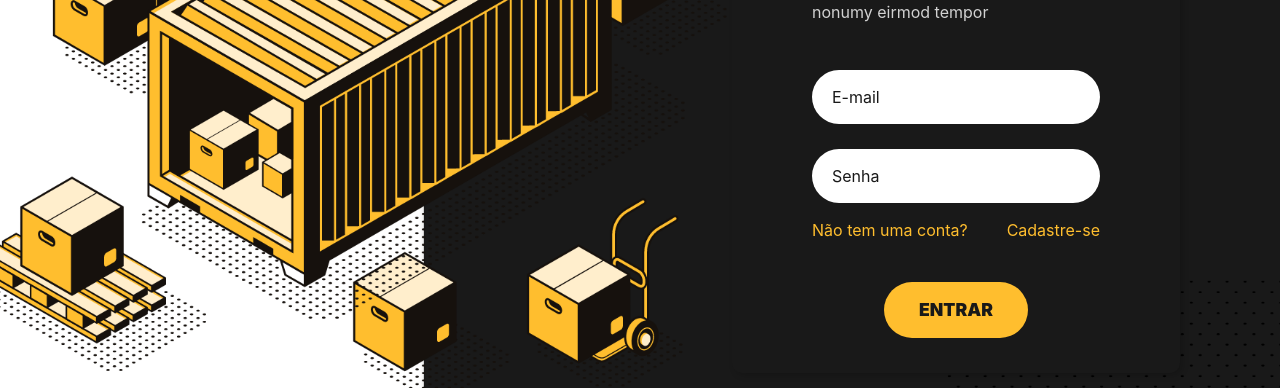
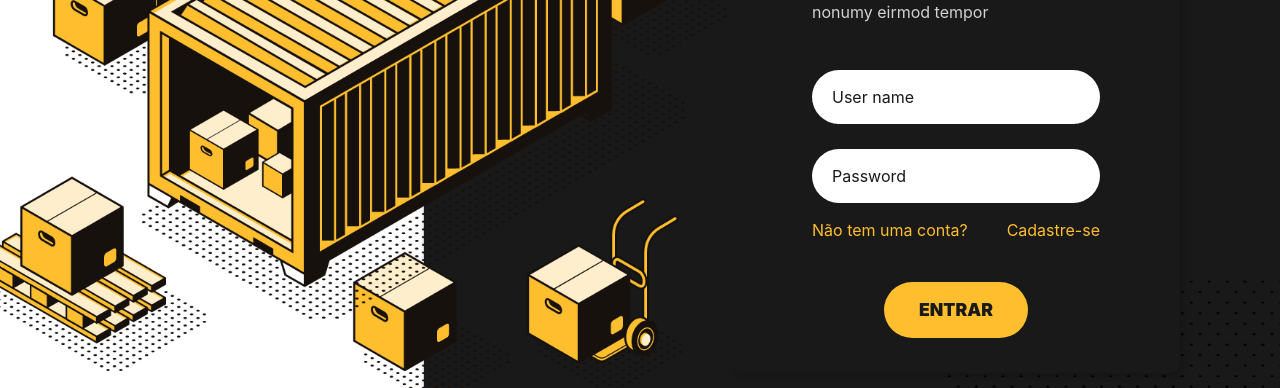
Before and after one commit to PedroFischerDeveloper/trabalho-ciro, an Angular app in the folder front/: page / in a window 1280 px wide. Shown: the part 281-669 px from the top of the page. Built offline with nearby package versions, Linux system fonts and the light colour scheme.

Commit message:
[CHORE] conectado api com as paginas de login e registro

```diff
--- a/front/src/app/auth/auth.component.html
+++ b/front/src/app/auth/auth.component.html
@@ -1,10 +1,23 @@
 <section>
   <div class="form-login">
     <h2>Bem vindo!</h2>
-        <p>Lorem ipsum dolor sit amet, consetetur sad-ipscing elitr, sed diam nonumy eirmod tempor</p>
-        <form #f="ngForm" (ngSubmit)="login(f)">
-            <input type="email" id="exampleInputEmail1" aria-describedby="emailHelp" placeholder="E-mail">
-            <input type="password" id="inputSenha" placeholder="Senha">
+    <p>
+      Lorem ipsum dolor sit amet, consetetur sad-ipscing elitr, sed diam nonumy
+      eirmod tempor
+    </p>
+    <form [formGroup]="form" (ngSubmit)="onSubmit(form.value)">
+      <input
+        type="text"
+        required
+        formControlName="userName"
+        placeholder="User name"
+      />
+      <input
+        type="password"
+        required
+        formControlName="password"
+        placeholder="Password"
+      />
 
       <div class="cadastro">
         <p>Não tem uma conta?</p>
--- a/front/src/app/auth/auth.component.ts
+++ b/front/src/app/auth/auth.component.ts
@@ -1,52 +1,41 @@
 import { Component, OnInit } from '@angular/core';
-import { HttpHeaders, HttpClient } from '@angular/common/http';
-import { AuthServiceService } from '../services/auth-service.service'
-import {NgForm} from '@angular/forms';
+import { HttpClient } from '@angular/common/http';
+import { AuthServiceService } from '../services/auth-service.service';
+
 import { Router } from '@angular/router';
-import {AuthType} from '../models/AuthType';
-
-interface dataPost {
-  nomeCliente: String,
-  numeroContainer: String,
-  statusContainer: String,
-  tipoContainer: Number
-  categoriaContainer: String,
-}
+import { AuthType } from '../models/AuthType';
+import { FormBuilder } from '@angular/forms';
 
 @Component({
   selector: 'app-auth',
   templateUrl: './auth.component.html',
-  styleUrls: ['./auth.component.css']
+  styleUrls: ['./auth.component.css'],
 })
 export class AuthComponent implements OnInit {
-
-  POST:AuthType;
-
-  constructor(private http: HttpClient, private authServiceService: AuthServiceService, private router: Router) { }
-
-  ngOnInit(): void {
+  dataPOST: AuthType;
+  form;
+  constructor(
+    private http: HttpClient,
+    private authService: AuthServiceService,
+    private router: Router,
+    private fb: FormBuilder
+  ) {
+    this.form = this.fb.group({
+      userName: '',
+      password: '',
+    });
   }
 
-  login(f: NgForm) {
+  ngOnInit(): void {}
 
-    const httpOptions = {
-      headers: new HttpHeaders({'Content-Type': 'application/json'})
+  onSubmit(e) {
+    this.dataPOST = e;
+    if (this.dataPOST.userName == '' || this.dataPOST.password == '') {
+      alert('Exitem campos vazios');
     }
-
-    this.POST = f.value;
-    console.log(this.POST)
-
-    this.authServiceService.login({userName:"pedro", password:"vaisegurando"}).subscribe((res) => {
-      if(res != "" || res!= null) {
-
-        let user = res;
-        console.log(user);
-        localStorage.setItem('token', JSON.stringify(user));
-        this.router.navigate(['/main']);
-      } else {
-        alert("Não autorizado");
-      }
-    })
+    this.authService.login(this.dataPOST).subscribe((res) => {
+      localStorage.setItem('@user:token', JSON.stringify(res[0]));
+      this.router.navigate(['main']);
+    });
   }
-
 }
--- a/front/src/app/models/AuthType.ts
+++ b/front/src/app/models/AuthType.ts
@@ -4,8 +4,8 @@ export type AuthType = {
 };
 
 export type RegisterType = {
-  nome: string;
-  regra: string;
+  userName: string;
+  role: string;
   email: string;
-  senha: string;
+  password: string;
 };
--- a/front/src/app/register/register.component.html
+++ b/front/src/app/register/register.component.html
@@ -1,24 +1,41 @@
 <section>
   <div class="form-cadastro">
     <h2>Cadastro</h2>
-    <p>Lorem ipsum dolor sit amet, consetetur sad-ipscing elitr, sed diam nonumy eirmod tempor</p>
+    <p>
+      Lorem ipsum dolor sit amet, consetetur sad-ipscing elitr, sed diam nonumy
+      eirmod tempor
+    </p>
 
     <form [formGroup]="form" (ngSubmit)="onSubmit(form.value)">
-      <input type="text" placeholder="Nome" required formControlName="nome" />
-      <select placeholder="Regra" required formControlName="regra">
+      <input
+        type="text"
+        placeholder="Nome"
+        required
+        formControlName="userName"
+      />
+      <select placeholder="Regra" required formControlName="role">
         <option value="" disabled selected>Regra</option>
         <option>Administrativo</option>
         <option>Operacional</option>
         <option>TI</option>
       </select>
-      <input type="email" placeholder="E-mail" required formControlName="email" />
-      <input type="password" placeholder="Senha" formControlName="senha" required />
+      <input
+        type="email"
+        placeholder="E-mail"
+        required
+        formControlName="email"
+      />
+      <input
+        type="password"
+        placeholder="Senha"
+        formControlName="password"
+        required
+      />
 
       <div class="cadastro">
         <a [routerLink]="['/']">Voltar</a>
         <button type="submit">Cadastrar</button>
       </div>
-
     </form>
   </div>
 </section>
--- a/front/src/app/register/register.component.ts
+++ b/front/src/app/register/register.component.ts
@@ -2,6 +2,7 @@ import { Component, OnInit } from '@angular/core';
 import { HttpClient } from '@angular/common/http';
 import { FormBuilder } from '@angular/forms';
 import { RegisterType } from '../models/AuthType';
+import { AuthServiceService } from '../services/auth-service.service';
 
 @Component({
   selector: 'app-register',
@@ -11,12 +12,15 @@ import { RegisterType } from '../models/AuthType';
 export class RegisterComponent implements OnInit {
   dataPOST: RegisterType;
   form;
-  constructor(private http: HttpClient, private fb: FormBuilder) {
+  constructor(
+    private authService: AuthServiceService,
+    private fb: FormBuilder
+  ) {
     this.form = this.fb.group({
-      nome: '',
-      regra: '',
+      userName: '',
+      role: '',
       email: '',
-      senha: '',
+      password: '',
     });
   }
 
@@ -24,6 +28,16 @@ export class RegisterComponent implements OnInit {
 
   onSubmit(e) {
     this.dataPOST = e;
-    console.log(this.dataPOST);
+    if (
+      this.dataPOST.userName == '' ||
+      this.dataPOST.email == '' ||
+      this.dataPOST.role == '' ||
+      this.dataPOST.password == ''
+    ) {
+      alert('Exitem campos vazios');
+    }
+    this.authService.register(this.dataPOST).subscribe((res) => {
+      console.log(res);
+    });
   }
 }
```
Lines whose indentation alone changed are shown as unchanged.
